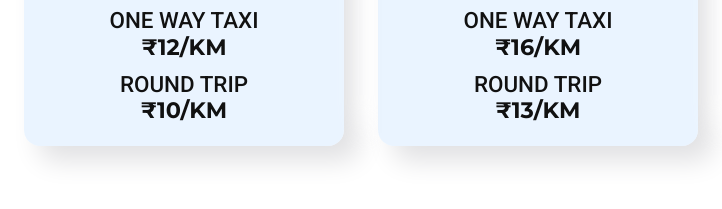
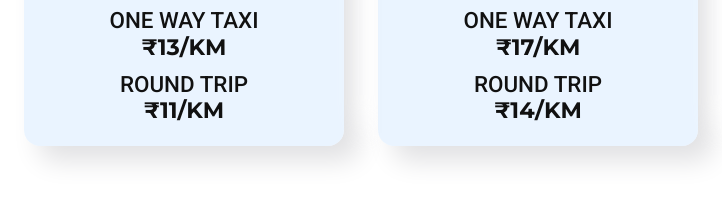
Before and after one commit to thereciprocalsolutions/onewaytaxis, a plain HTML site: page index.html in a window 1280 px wide. Shown: the part 2578-2787 px from the top of the page, 102-824 px from the left. Drawn offline with nearby package versions, Linux system fonts and the light colour scheme.

Commit message:
Update index.html

```diff
--- a/index.html
+++ b/index.html
@@ -829,8 +829,8 @@ one way taxi hosur
       </div></a>
     <div class="property-description">
       <h3>SEDAN </h3>
-      <h4>ONE WAY TAXI<h5>₹12/KM</h5> </h4>
-      <h4>ROUND TRIP   <h5>₹10/KM</h5></h4>
+      <h4>ONE WAY TAXI<h5>₹13/KM</h5> </h4>
+      <h4>ROUND TRIP   <h5>₹11/KM</h5></h4>
 <!--      <p>Lorem Ipsum Dipsum hortata. Mixcall Horcho. Mixwell Chingo. More Bingo. Lorem Ipum doth be hard.</p>-->
     </div>
     <a href="#">
@@ -850,8 +850,8 @@ one way taxi hosur
       </div></a>
     <div class="property-description">
       <h3>SUV </h3>
-      <h4>ONE WAY TAXI<h5>₹16/KM</h5> </h4>
-      <h4>ROUND TRIP  <h5>₹13/KM</h5></h4>
+      <h4>ONE WAY TAXI<h5>₹17/KM</h5> </h4>
+      <h4>ROUND TRIP  <h5>₹14/KM</h5></h4>
 <!--      <p>Lorem Ipsum Dipsum hortata. Mixcall Horcho. Mixwell Chingo. More Bingo. Lorem Ipum doth be hard.</p>-->
     </div>
     <a href="#">
```
